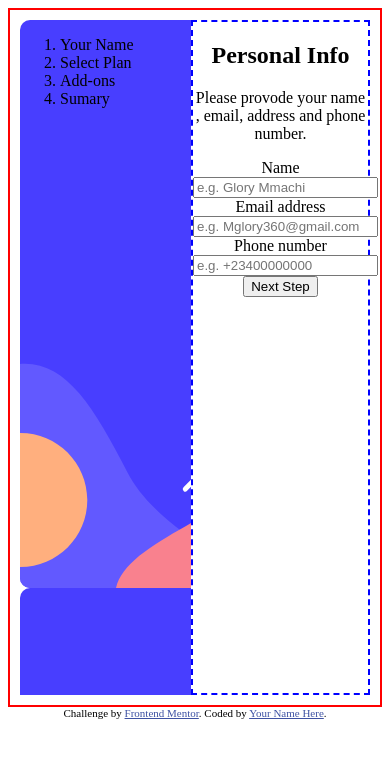
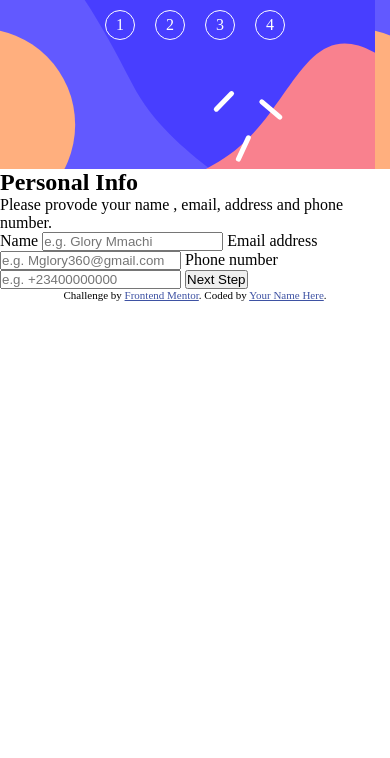
Before and after one commit to Glory-mmachi/projectForm, a plain HTML site: page index.html in a window 390 px wide. Drawn offline with Linux system fonts and the light colour scheme.

Commit message:
added initial mobile style

```diff
--- a/index.css
+++ b/index.css
@@ -14,24 +14,41 @@
   --White: hsl(0, 0%, 100%);
 }
 
-.container {
-  border: 2px solid red;
+*{
+  margin: 0;
+  padding: 0;
+  box-sizing: border-box;
+}
+.info{
+  background-image: url(./assets/images/bg-sidebar-mobile.svg);
+  height: 20vh;
+}
+ol{
   display: flex;
-  height: 80vh;
-  padding: 10px;
-  justify-content: space-between;
+  justify-content: center;
+  align-items: center;
+  list-style-type: none;
 }
+.first{
+  border: 1px solid var(--White);
+  color: white;
+  border-radius: 50%;
+  width: 30px;
+  height: 30px;
+  text-align: center;
+  margin: 10px;
+  padding-top: 5px;
 
-.form {
-  border: 2px dashed blue;
-  width: 50%;
-  text-align: center;
 }
-.info {
-  background-image: url(./assets/images/bg-sidebar-desktop.svg);
-  width: 50%;
+.first:active{
+  background-color: var(--Light-blue);
+  color: black;
 }
-
+.sec{
+  display: none;
+  flex-direction: column;
+  margin-left: 20px;
+}
 /* footer */
 .attribution {
   font-size: 11px;
--- a/index.html
+++ b/index.html
@@ -11,7 +11,7 @@
       sizes="32x32"
       href="./assets/images/favicon-32x32.png"
     />
-<link rel="stylesheet" href="./index.css">
+    <link rel="stylesheet" href="./index.css" />
     <title>Frontend Mentor | Multi-step form</title>
   </head>
 
@@ -19,10 +19,22 @@
     <div class="container">
       <div class="info">
         <ol>
-          <li>Your Name</li>
-          <li>Select Plan</li>
-          <li>Add-ons</li>
-          <li>Sumary</li>
+          <li>
+            <div class="first">1</div>
+            <div class="sec"><span>Step 1</span>YOUR INFO</div>
+          </li>
+          <li>
+            <div class="first">2</div>
+            <div class="sec"><span>Step 2</span>Select Plan</div>
+          </li>
+          <li>
+            <div class="first">3</div>
+            <div class="sec"><span>Step 3</span>ADD-ONS</div>
+          </li>
+          <li>
+            <div class="first">4</div>
+            <div class="sec"><span>Step 4</span>SUMMARY</div>
+          </li>
         </ol>
       </div>
       <div class="form">
```
